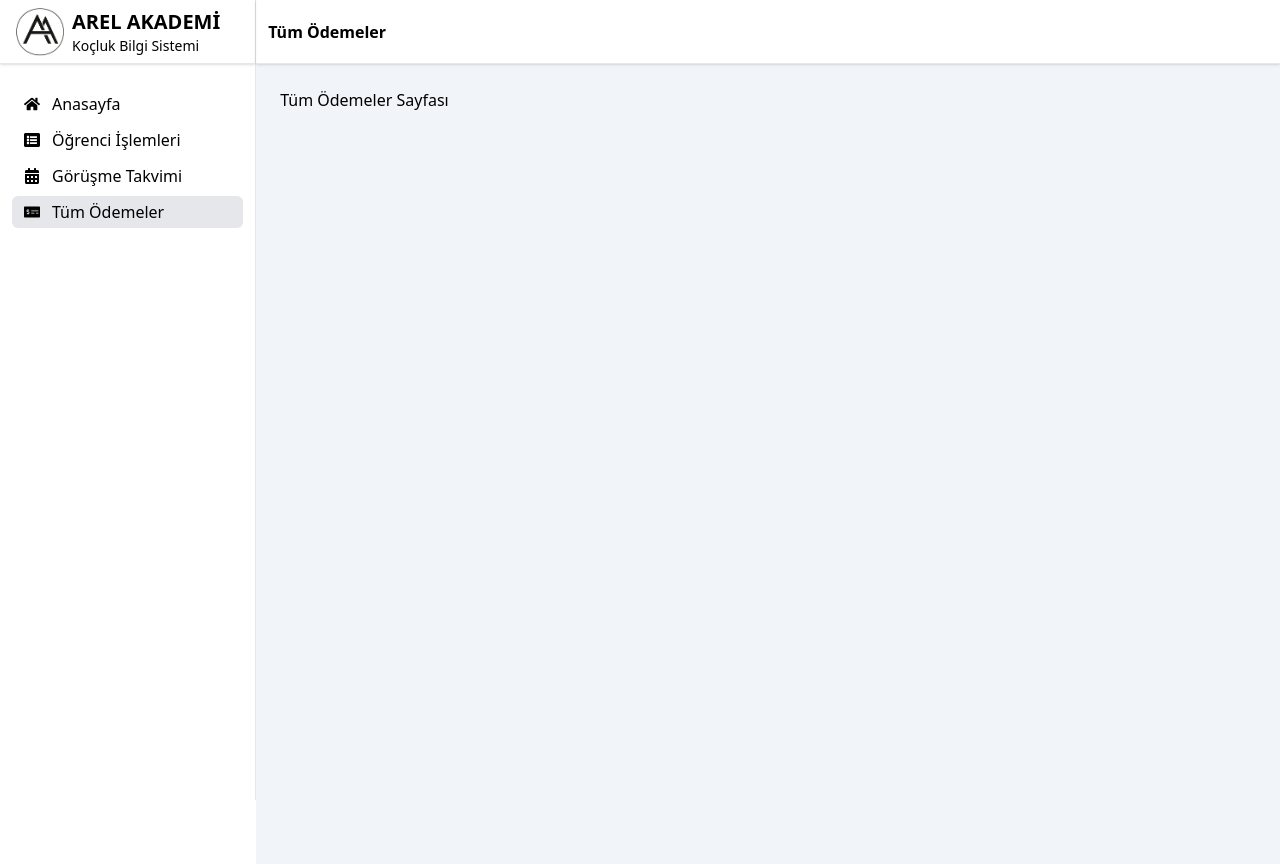
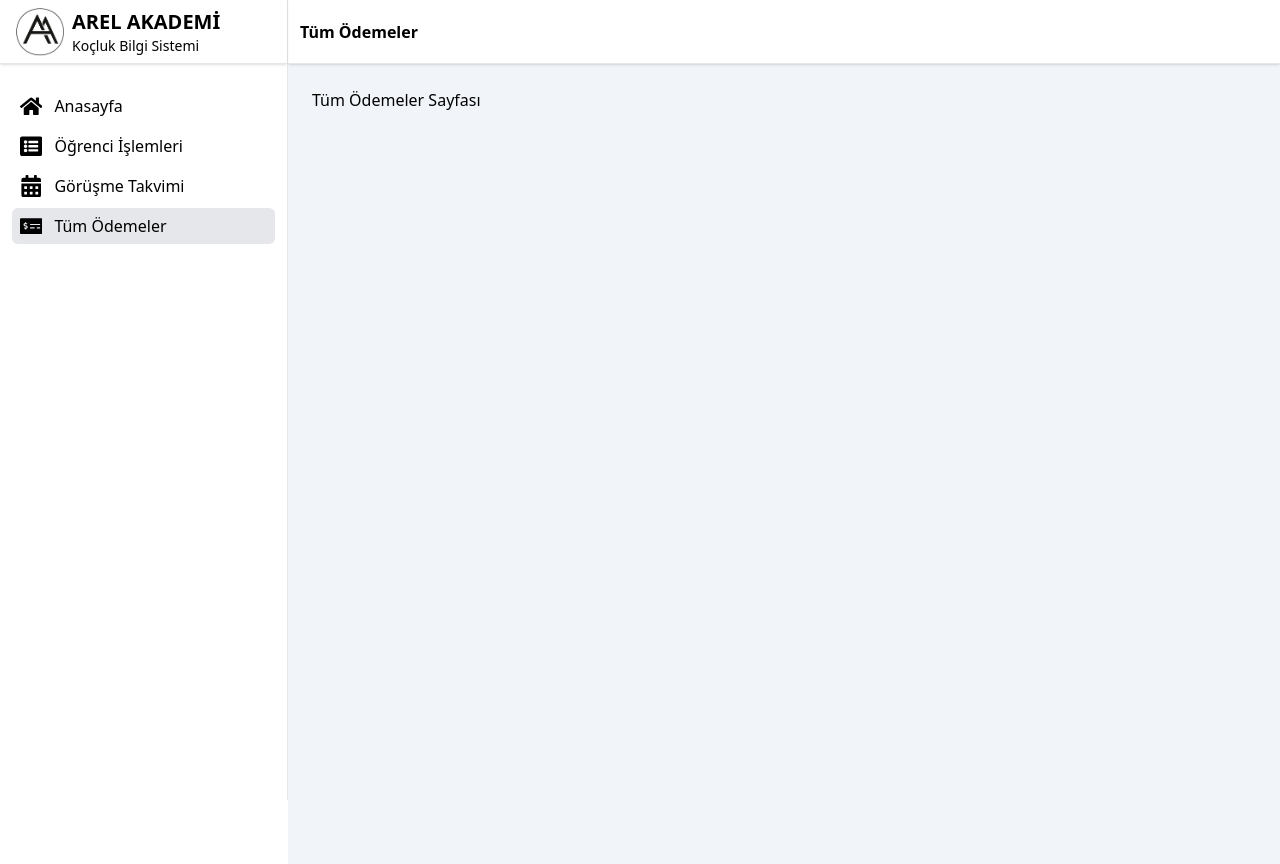
Before and after one commit to safakadir/student-coaching, a Next.js app: page /odeme in a window 1280 px wide. Built offline with nearby package versions, Linux system fonts and the light colour scheme.

Commit message:
layout fixes

```diff
--- a/components/layout.tsx
+++ b/components/layout.tsx
@@ -18,7 +18,7 @@ const Layout: React.FC<PropsWithChildren> = ({children}) => {
 
     return <div className="flex w-full">
         <Navbar />
-        <div className="w-full">
+        <div className="grow overflow-hidden">
             <Topbar />
             <main className="bg-slate-100 p-6 w-full h-screen">
                 {children}
--- a/components/nav-item.tsx
+++ b/components/nav-item.tsx
@@ -1,11 +1,12 @@
 import Link from "next/link"
 import { useRouter } from "next/router"
-import React, { ReactElement } from "react"
+import React, { createElement, ReactElement } from "react"
 
 import menuTitles from "@/constants/menu-titles"
+import { IconType } from "react-icons"
 
 interface NavItemContentProps {
-    icon?: ReactElement,
+    icon?: IconType,
     title?: string
 }
 
@@ -17,7 +18,7 @@ interface NavItemProps extends NavItemContentProps {
 
 const NavItemContent: React.FC<NavItemContentProps> = ({icon, title}) => {
     return <>
-        <div className="flex items-center justify-center pr-3 w-7">{icon ? icon : <span className="font-bold">&bull;</span>}</div>
+        <div className="flex items-center justify-center md:mr-3">{icon ? createElement(icon, {size: '1.4em'}) : <span className="font-bold">&bull;</span>}</div>
         <div className="hidden md:block">{title}</div>
     </>
 }
@@ -28,7 +29,7 @@ const NavItem: React.FC<NavItemProps> = ({icon, title, href, active=false, child
     const activeInternal = active || href===router.pathname
     const titleInternal = title ?? (href && menuTitles[href])
 
-    const elClassNames = `flex mx-3 mb-1 px-3 py-1 text-base rounded-md
+    const elClassNames = `flex mx-3 mb-1 px-2 py-1 text-base rounded-md h-9 items-center
         ${!activeInternal && href ? ' hover:bg-gray-100' : ''}
         ${activeInternal ? ' bg-gray-200' : ''}`
 
--- a/components/navbar.tsx
+++ b/components/navbar.tsx
@@ -13,32 +13,32 @@ const Navbar: React.FC = ()  => {
 
     const selectedOgrenci = useSelector(ogrenciSelector)
 
-    return <nav className="h-screen border-r w-16 md:w-72 xl:w-80">
+    return <nav className="h-screen border-r w-16 md:w-56 lg:w-72 shrink-0">
 
-        <Link href="/" className="relative h-16 px-2 md:px-4 flex items-center mb-6 border-b shadow">
-            <div className="relative w-11 h-11 lg:w-12 lg:h-12">
+        <Link href="/" className="relative h-16 px-2 md:px-4 flex items-center justify-center md:justify-start mb-6 border-b shadow">
+            <div className="relative w-12 h-12">
                 <Image src="/logo.png" fill alt="logo" />
             </div>
             <div className="hidden md:block pl-2">
-                <div className="lg:text-lg xl:text-xl font-bold">AREL AKADEMİ</div>
+                <div className="md:text-sm lg:text-lg xl:text-xl font-bold">AREL AKADEMİ</div>
                 <div className="text-xs xl:text-sm">Koçluk Bilgi Sistemi</div>
             </div>
         </Link>
 
         <ul>
-            <NavItem href="/" icon={<FaHome />} />
-            <NavItem href="/ogrenci" icon={<FaListAlt />} />
+            <NavItem href="/" icon={FaHome} />
+            <NavItem href="/ogrenci" icon={FaListAlt} />
             { selectedOgrenci &&
-            <NavItem title={selectedOgrenci.fullname} icon={<FaUserGraduate />} active={router.pathname.includes('/ogrenci/')} >
-                <NavItem href="/ogrenci/bilgi" icon={<FaIdCard />} />
-                <NavItem href="/ogrenci/kaynaktakip" icon={<FaBook />} />
-                <NavItem href="/ogrenci/deneme" icon={<FaChartBar />} />
-                <NavItem href="/ogrenci/gorusme" icon={<FaUserFriends />} />
-                <NavItem href="/ogrenci/odeme" icon={<FaMoneyBill />} />
+            <NavItem title={selectedOgrenci.fullname} icon={FaUserGraduate} active={router.pathname.includes('/ogrenci/')} >
+                <NavItem href="/ogrenci/bilgi" icon={FaIdCard} />
+                <NavItem href="/ogrenci/kaynaktakip" icon={FaBook} />
+                <NavItem href="/ogrenci/deneme" icon={FaChartBar} />
+                <NavItem href="/ogrenci/gorusme" icon={FaUserFriends} />
+                <NavItem href="/ogrenci/odeme" icon={FaMoneyBill} />
             </NavItem>
             }
-            <NavItem href="/gorusme" icon={<FaCalendarAlt />} />
-            <NavItem href="/odeme" icon={<FaMoneyCheckAlt />} />
+            <NavItem href="/gorusme" icon={FaCalendarAlt} />
+            <NavItem href="/odeme" icon={FaMoneyCheckAlt} />
         </ul>
 
     </nav>
```
